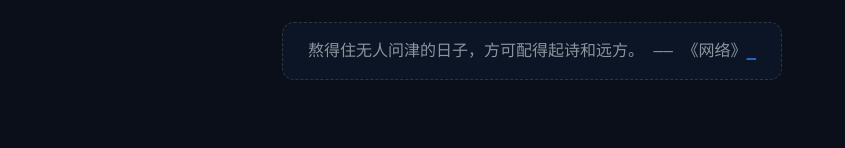
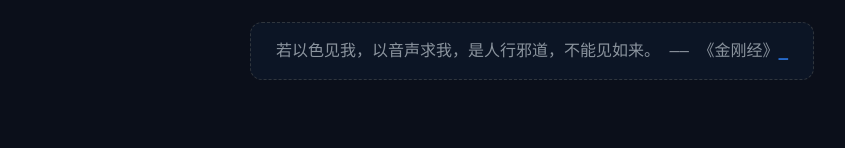
Before and after one commit to VarleyT/VarleyT.github.io, a plain HTML site: page index.html in a window 1280 px wide. Shown: the part 259-407 px from the top of the page, without its empty margins (108-953 px from the left). Drawn offline with Linux system fonts and the light colour scheme.

Commit message:
deploy: a96b5b651ec778f36c43ab1e408e44769147872b

```diff
--- a/index.html
+++ b/index.html
@@ -110,7 +110,7 @@
 
         <script>
             // 由 Node.js 构建时注入的今日名言
-            const quote = "熬得住无人问津的日子，方可配得起诗和远方。 —— 《网络》";
+            const quote = "若以色见我，以音声求我，是人行邪道，不能见如来。 —— 《金刚经》";
             let i = 0;
             const speed = 100; // 打字速度（毫秒）
 
```
